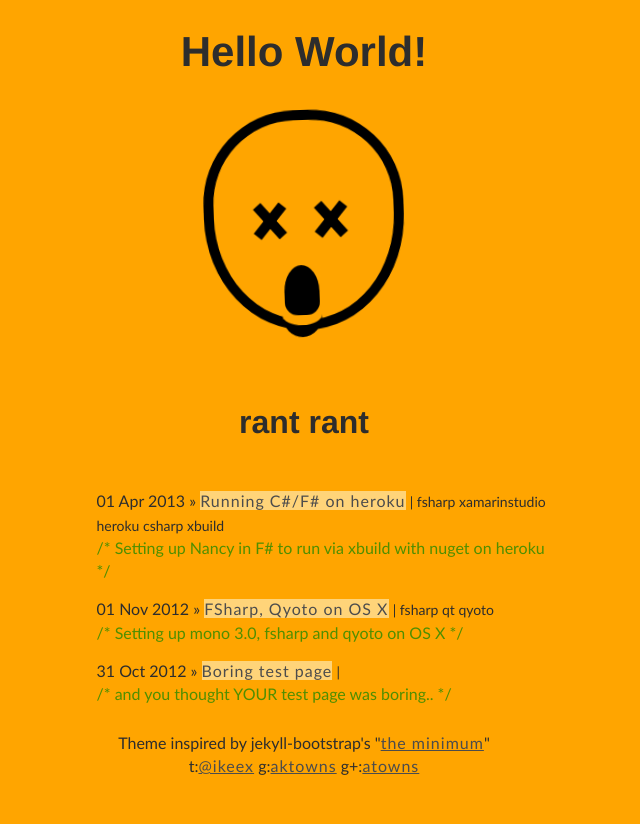
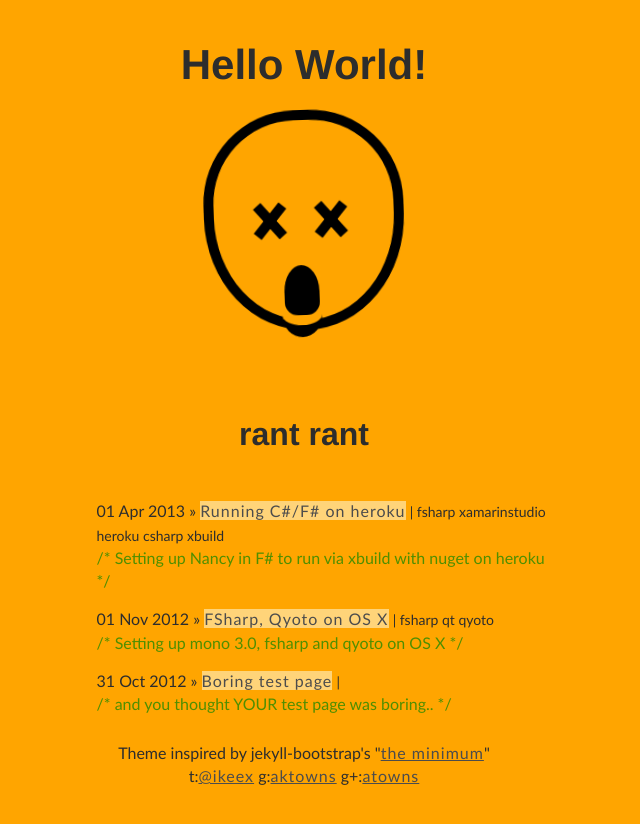
Before and after one commit to aktowns/blog.ashleytowns.id.au, a Jekyll site: the page built from index.md, in a window 1280 px wide. Shown: the top 824 px of the page, without its empty margins (336-976 px from the left). Built offline with Jekyll 4.4.1, drawn with Linux system fonts in a browser that asks for light colours.

Commit message:
additions and corrections

```diff
--- a/style.css
+++ b/style.css
@@ -69,10 +69,10 @@ h1, h2, h3, h4 {
 	font-family: 'Helvetica Neue', Helvetica, 'Frutiger Linotype', Univers, Calibri, 'Gill Sans', 'Gill Sans MT', 'Myriad Pro', Myriad, 'DejaVu Sans Condensed', 'Liberation Sans', 'Nimbus Sans L', Tahoma, Geneva, 'Helvetica Neue', Helvetica, Arial, 'MS PGothic', Osaka, sans-serif;
 }
 
-h1 { font-size: 42px; line-height: 52px; }
-h2 { font-size: 38px; line-height: 48px; }
-h3 { font-size: 32px; line-height: 42px; }
-h4 { font-size: 28px; line-height: 38px; }
+h1 { font-size: 42px; line-height: 47px; padding-top: 15px;}
+h2 { font-size: 38px; line-height: 43px; padding-top: 15px;}
+h3 { font-size: 32px; line-height: 37px; padding-top: 15px;}
+h4 { font-size: 28px; line-height: 33px; padding-top: 15px;}
 
 
 pre {
```
Also changed, not shown: _posts/2013-04/2013-04-01-running-csharp-fsharp-xbuild-nuget-on-heroku.md (+0 -7 lines).
